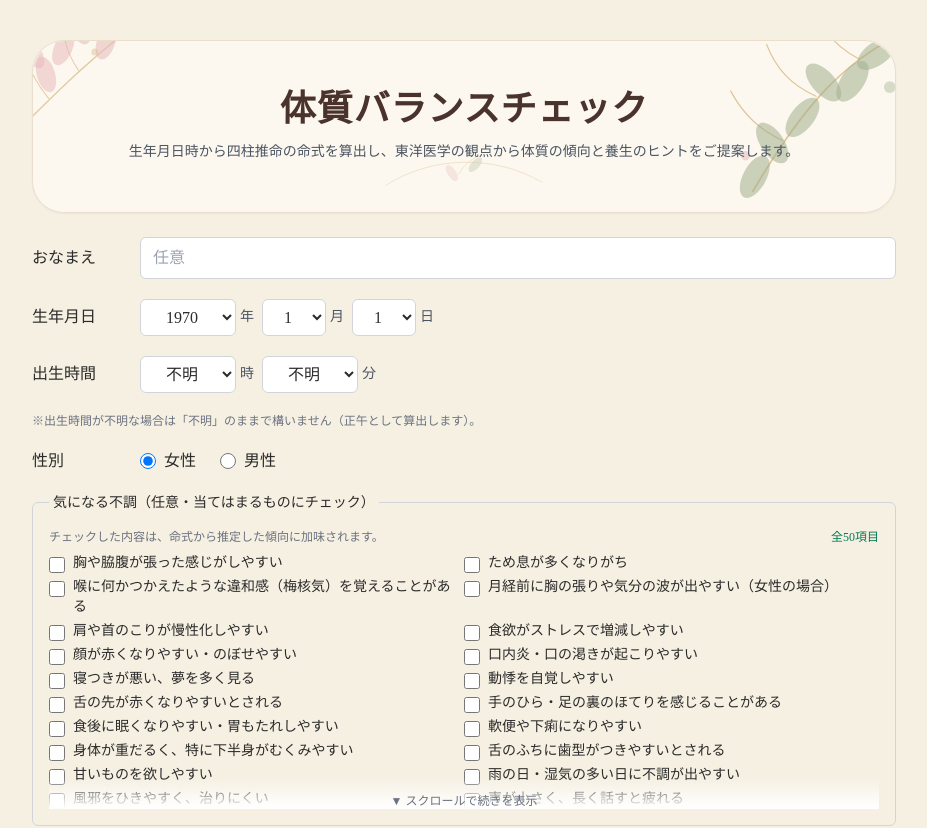
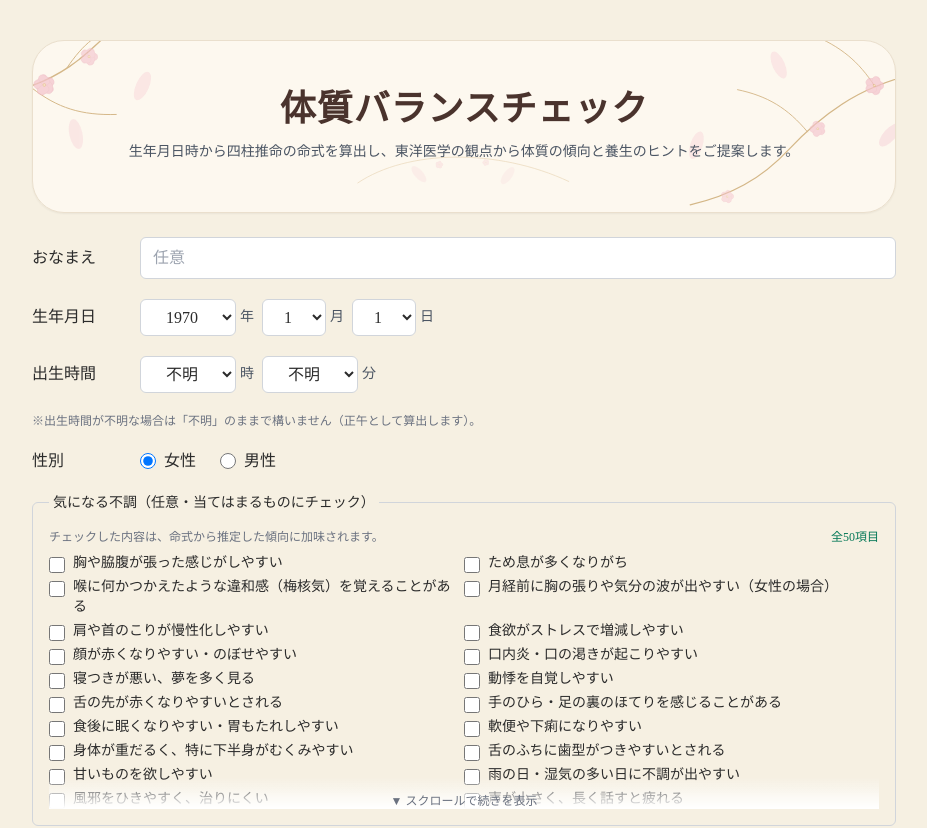
Before and after one commit to harikyuhisui-cell/bazi-tcm-app, a Next.js app: page / in a window 1280 px wide. Shown: the top 828 px of the page, without its empty margins (176-1103 px from the left). Built offline with nearby package versions, Linux system fonts and the light colour scheme.

Commit message:
style(ui): replace hero leaves with sakura decoration

```diff
--- a/src/app/page.tsx
+++ b/src/app/page.tsx
@@ -14,7 +14,7 @@ import { PersonalityCard } from '@/components/PersonalityCard'
 import { SectionHeading, KANJI_NUMERALS } from '@/components/SectionHeading'
 import { ConstitutionCard } from '@/components/ConstitutionCard'
 import { Disclaimer } from '@/components/Disclaimer'
-import { TitleLeafDecoration } from '@/components/TitleLeafDecoration'
+import { TitleSakuraDecoration } from '@/components/TitleSakuraDecoration'
 
 export default function Home() {
   const [result, setResult] = useState<DiagnosisResult | null>(null)
@@ -47,7 +47,7 @@ export default function Home() {
   return (
     <main className="mx-auto max-w-4xl px-4 py-10">
       <section className="relative overflow-hidden rounded-[2rem] border border-[#eadfcd] bg-[#fffaf3]/80 px-5 py-10 shadow-sm sm:px-8 sm:py-12">
-        <TitleLeafDecoration />
+        <TitleSakuraDecoration />
         <div className="relative z-10">
           <h1 className="text-center text-3xl font-bold tracking-wide text-[#4a332d] sm:text-4xl">
             体質バランスチェック
--- a/src/components/TitleLeafDecoration.tsx
+++ /dev/null
@@ -1,74 +0,0 @@
-/** タイトル周りに置く淡い葉っぱの装飾 */
-export function TitleLeafDecoration() {
-  return (
-    <div aria-hidden className="pointer-events-none absolute inset-0 overflow-hidden rounded-[2rem]">
-      <svg
-        viewBox="0 0 220 220"
-        className="absolute -left-10 -top-12 h-44 w-44 opacity-65 sm:h-56 sm:w-56"
-      >
-        <path d="M18 142 C58 102, 88 70, 156 18" fill="none" stroke="#d4b37a" strokeWidth="1.4" />
-        <path d="M55 104 C40 86, 31 67, 28 45" fill="none" stroke="#d4b37a" strokeWidth="1" />
-        <path d="M84 76 C71 57, 67 39, 70 17" fill="none" stroke="#d4b37a" strokeWidth="1" />
-        {[
-          [38, 58, -34],
-          [52, 80, -16],
-          [69, 54, 24],
-          [84, 34, -28],
-          [111, 48, 18],
-          [132, 29, -16],
-        ].map(([cx, cy, rotate]) => (
-          <ellipse
-            key={`${cx}-${cy}`}
-            cx={cx}
-            cy={cy}
-            rx="9"
-            ry="18"
-            fill="#d9969f"
-            opacity="0.52"
-            transform={`rotate(${rotate} ${cx} ${cy})`}
-          />
-        ))}
-        <circle cx="32" cy="98" r="4" fill="#c59a52" opacity="0.55" />
-        <circle cx="100" cy="58" r="3.5" fill="#c59a52" opacity="0.45" />
-      </svg>
-
-      <svg
-        viewBox="0 0 220 220"
-        className="absolute -right-8 -top-10 h-48 w-48 opacity-75 sm:h-64 sm:w-64"
-      >
-        <path d="M198 28 C150 52, 116 86, 70 164" fill="none" stroke="#d4b37a" strokeWidth="1.4" />
-        <path d="M162 50 C146 42, 135 31, 128 16" fill="none" stroke="#d4b37a" strokeWidth="1" />
-        <path d="M125 82 C103 72, 90 58, 82 37" fill="none" stroke="#d4b37a" strokeWidth="1" />
-        <path d="M96 120 C77 111, 63 99, 51 77" fill="none" stroke="#d4b37a" strokeWidth="1" />
-        {[
-          [177, 45, 54],
-          [156, 69, 34],
-          [131, 70, -42],
-          [113, 100, 38],
-          [87, 122, -34],
-          [72, 151, 28],
-        ].map(([cx, cy, rotate]) => (
-          <ellipse
-            key={`${cx}-${cy}`}
-            cx={cx}
-            cy={cy}
-            rx="10"
-            ry="20"
-            fill="#84976d"
-            opacity="0.55"
-            transform={`rotate(${rotate} ${cx} ${cy})`}
-          />
-        ))}
-        <circle cx="188" cy="74" r="5" fill="#9aaa82" opacity="0.5" />
-        <circle cx="64" cy="133" r="4" fill="#d9969f" opacity="0.45" />
-      </svg>
-
-      <svg viewBox="0 0 260 90" className="absolute bottom-1 left-1/2 h-16 w-72 -translate-x-1/2 opacity-45">
-        <path d="M20 58 C88 15, 176 16, 240 54" fill="none" stroke="#d4b37a" strokeWidth="1" />
-        <path d="M122 43 C130 30, 139 22, 151 16" fill="none" stroke="#d4b37a" strokeWidth="0.9" />
-        <ellipse cx="113" cy="41" rx="6" ry="13" fill="#d9969f" opacity="0.45" transform="rotate(-34 113 41)" />
-        <ellipse cx="146" cy="29" rx="6" ry="13" fill="#84976d" opacity="0.45" transform="rotate(42 146 29)" />
-      </svg>
-    </div>
-  )
-}
--- /dev/null
+++ b/src/components/TitleSakuraDecoration.tsx
@@ -0,0 +1,145 @@
+function SakuraFlower({
+  x,
+  y,
+  size = 1,
+  rotate = 0,
+  opacity = 0.7,
+}: {
+  x: number
+  y: number
+  size?: number
+  rotate?: number
+  opacity?: number
+}) {
+  const petals = [0, 72, 144, 216, 288]
+  return (
+    <g transform={`translate(${x} ${y}) rotate(${rotate}) scale(${size})`} opacity={opacity}>
+      {petals.map((angle) => (
+        <path
+          key={angle}
+          d="M0 -3 C11 -25 34 -19 24 2 C17 18 3 17 0 4 C-3 17 -17 18 -24 2 C-34 -19 -11 -25 0 -3Z"
+          fill="#f2b7c5"
+          stroke="#e4a0af"
+          strokeWidth="1"
+          transform={`rotate(${angle})`}
+        />
+      ))}
+      <circle cx="0" cy="0" r="4.5" fill="#d8a34f" opacity="0.75" />
+      <circle cx="0" cy="0" r="2" fill="#fff5d8" opacity="0.9" />
+    </g>
+  )
+}
+
+function FallingPetal({
+  x,
+  y,
+  rotate,
+  opacity,
+}: {
+  x: number
+  y: number
+  rotate: number
+  opacity: number
+}) {
+  return (
+    <ellipse
+      cx={x}
+      cy={y}
+      rx="6"
+      ry="14"
+      fill="#f4bdca"
+      opacity={opacity}
+      transform={`rotate(${rotate} ${x} ${y})`}
+    />
+  )
+}
+
+/** タイトル周りに置く淡い桜の装飾 */
+export function TitleSakuraDecoration() {
+  return (
+    <div aria-hidden className="pointer-events-none absolute inset-0 overflow-hidden rounded-[2rem]">
+      <svg
+        viewBox="0 0 260 220"
+        className="absolute -left-10 -top-10 h-48 w-56 opacity-80 sm:h-60 sm:w-72"
+      >
+        <path
+          d="M0 86 C55 78, 86 50, 121 11"
+          fill="none"
+          stroke="#caa76e"
+          strokeLinecap="round"
+          strokeWidth="1.2"
+        />
+        <path
+          d="M34 80 C57 98, 79 105, 111 104"
+          fill="none"
+          stroke="#caa76e"
+          strokeLinecap="round"
+          strokeWidth="0.9"
+        />
+        <path
+          d="M66 61 C81 39, 94 28, 118 22"
+          fill="none"
+          stroke="#caa76e"
+          strokeLinecap="round"
+          strokeWidth="0.9"
+        />
+        <SakuraFlower x={45} y={77} size={0.34} rotate={-12} opacity={0.72} />
+        <SakuraFlower x={86} y={51} size={0.28} rotate={20} opacity={0.62} />
+        <SakuraFlower x={112} y={25} size={0.22} rotate={-18} opacity={0.55} />
+        <FallingPetal x={22} y={36} rotate={-34} opacity={0.42} />
+        <FallingPetal x={135} y={78} rotate={24} opacity={0.38} />
+        <FallingPetal x={74} y={122} rotate={-12} opacity={0.35} />
+      </svg>
+
+      <svg
+        viewBox="0 0 280 240"
+        className="absolute -right-10 -top-8 h-52 w-60 opacity-80 sm:h-64 sm:w-72"
+      >
+        <path
+          d="M280 54 C225 65, 184 83, 138 132 C111 161, 81 177, 42 186"
+          fill="none"
+          stroke="#caa76e"
+          strokeLinecap="round"
+          strokeWidth="1.2"
+        />
+        <path
+          d="M221 70 C206 47, 189 32, 159 20"
+          fill="none"
+          stroke="#caa76e"
+          strokeLinecap="round"
+          strokeWidth="0.9"
+        />
+        <path
+          d="M156 115 C137 92, 117 80, 88 74"
+          fill="none"
+          stroke="#caa76e"
+          strokeLinecap="round"
+          strokeWidth="0.9"
+        />
+        <SakuraFlower x={221} y={70} size={0.32} rotate={18} opacity={0.72} />
+        <SakuraFlower x={166} y={112} size={0.27} rotate={-20} opacity={0.64} />
+        <SakuraFlower x={78} y={178} size={0.22} rotate={14} opacity={0.5} />
+        <FallingPetal x={236} y={118} rotate={42} opacity={0.42} />
+        <FallingPetal x={128} y={50} rotate={-24} opacity={0.36} />
+        <FallingPetal x={48} y={128} rotate={18} opacity={0.34} />
+      </svg>
+
+      <svg
+        viewBox="0 0 340 110"
+        className="absolute bottom-0 left-1/2 h-20 w-80 -translate-x-1/2 opacity-50"
+      >
+        <path
+          d="M24 70 C92 24, 216 22, 314 68"
+          fill="none"
+          stroke="#d7b987"
+          strokeLinecap="round"
+          strokeWidth="1"
+        />
+        <SakuraFlower x={136} y={45} size={0.18} rotate={12} opacity={0.48} />
+        <SakuraFlower x={200} y={42} size={0.16} rotate={-18} opacity={0.42} />
+        <FallingPetal x={108} y={58} rotate={-42} opacity={0.34} />
+        <FallingPetal x={230} y={60} rotate={36} opacity={0.32} />
+      </svg>
+    </div>
+  )
+}
```
